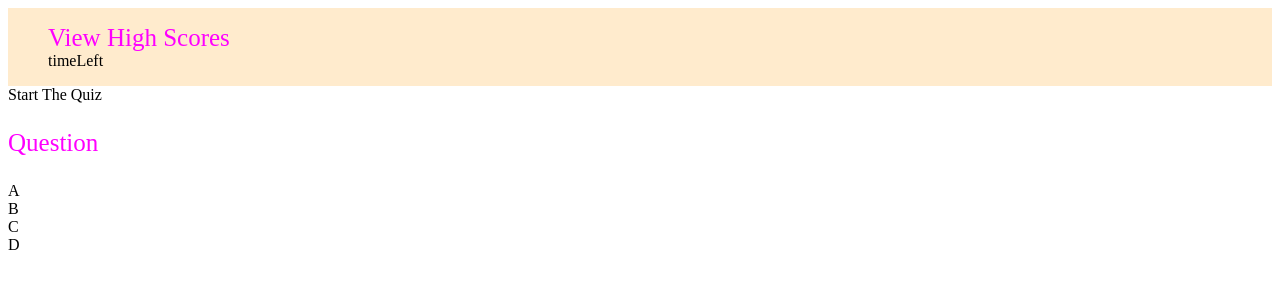
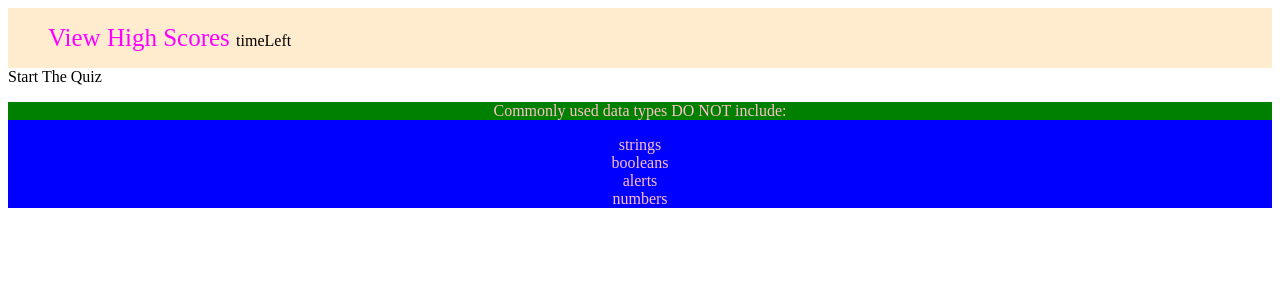
Before and after one commit to ksknight81/coding-quiz, a plain HTML site: page index.html in a window 1280 px wide. Drawn offline with Linux system fonts and the light colour scheme.

Commit message:
attempting to update functions

```diff
--- a/assets/css/style.css
+++ b/assets/css/style.css
@@ -1,30 +1,40 @@
-* {
-    flex-wrap: wrap;
-}
+
 
 header {
     display: flex;
     background-color:blanchedalmond;
-
 }
 
-header nav {
-    display: flex;
-    flex-wrap: wrap;
-    justify-content: space-between;
-}
-
-header li, a, p {
+header li, header a {
     font-size: 25px;
     color: magenta;
     text-decoration: none;
-    list-style: none;
+    display:inline;
+}
+
+header div {
+    display: inline;
+    text-align: right;
 }
 
 header p {
     justify-content: right;
 }
 
-quiz {
-    color: blue;
+.quizBox {
+    display: flex;
+    background-color: blue;
+
+
 }
+
+.questionBox {
+    text-align: center;
+    background-color: green;
+    color: pink
+}
+.answerBox {
+    color: pink;
+    justify-content: center;
+    text-align: center;
+}
--- a/assets/js/script.js
+++ b/assets/js/script.js
@@ -13,54 +13,113 @@
 //         }
 // }
 
+// select all elements
+const start = document.getElementById("start");
+const quiz = document.getElementById("quiz");
+const question = document.getElementById("question");
+const choiceA = document.getElementById("A");
+const choiceB = document.getElementById("B");
+const choiceC = document.getElementById("C");
+const choiceD = document.getElementById("D");
+
+
+
 let questions = [
     {
-        question: "Commonly used data types DO NOT include:"
-        choiceA: "strings"
-        choiceB: "booleans"
-        choiceC: "alerts"
-        choiceD: "numbers"
-        correct: ""
+        question: "Commonly used data types DO NOT include:",
+        choiceA: "strings",
+        choiceB: "booleans",
+        choiceC: "alerts",
+        choiceD: "numbers",
+        correct: "A",
     },
     {
-        question: "The condition in an if/else statement is enclosed with ______."
-        choiceA: "quotes"
-        choiceB: "curly brackets"
-        choiceC: "parenthesis"
-        choiceD: "square brackets"
-        correct:
+        question: "The condition in an if/else statement is enclosed with ______.",
+        choiceA: "quotes",
+        choiceB: "curly brackets",
+        choiceC: "parenthesis",
+        choiceD: "square brackets",
+        correct: "A"
     },
     {
-        question: "Arrays in JavaScript can be used to store _____."
-        choiceA: "numbers and strings"
-        choiceB: "other arrays"
-        choiceC: "booleans"
-        choiceD: "all of the above"
-        correct:
+        question: "Arrays in JavaScript can be used to store _____.",
+        choiceA: "numbers and strings",
+        choiceB: "other arrays",
+        choiceC: "booleans",
+        choiceD: "all of the above",
+        correct: "A"
     },
     {
-        question: "String values must be enclosed within _____ when being assigned to variables."
-        choiceA: "commas"
-        choiceB: "curly brackets"
-        choiceC: "quotes"
-        choiceD: "parenthesis"
-        correct:
+        question: "String values must be enclosed within _____ when being assigned to variables.",
+        choiceA: "commas",
+        choiceB: "curly brackets",
+        choiceC: "quotes",
+        choiceD: "parenthesis",
+        correct: "A"
     },
     {
-        question: "A very useful tool used during development and debugging for printing content to the debugger is:"
-        choiceA: "JavaScript"
-        choiceB: "terminal/bash"
-        choiceC: "for loops"
-        choiceD: "console.log"
-        correct:
-    },
-    {
-        question: ""
-        choiceA:
-        choiceB:
-        choiceC:
-        choiceD:
-        correct:
+        question: "A very useful tool used during development and debugging for printing content to the debugger is:",
+        choiceA: "JavaScript",
+        choiceB: "terminal/bash",
+        choiceC: "for loops",
+        choiceD: "console.log",
+        correct: "A"
+    }
+];
+
+// variables
+const lastQuestion = questions.length - 1;
+let runningQuestion = 0;
+
+
+// question function
+
+
+function renderQuestion(){
+        let q = questions[runningQuestion];
+        question.innerHTML = "<p>" + q.question + "</p>";
+        choiceA.innerHTML = q.choiceA;
+        choiceB.innerHTML = q.choiceB;
+        choiceC.innerHTML = q.choiceC;
+        choiceD.innerHTML = q.choiceD;
     }
 
-    function (questions);
+//start.style.display = "none";
+renderQuestion();
+quiz.style.display = "block";
+
+//render progress
+
+
+
+    // score calculation
+    let score = 0;
+
+    // check answer function
+    function checkAnswer(answer){
+        if(answer == questions[runningQuestionIndex].correct) {
+            // answer is correct
+            score++;
+        }else{
+            // answer is wrong
+            answerIsWrong();
+        }
+        if(runningQuestionIndex < lastQuestionIndex){
+            count = 0;
+            runningQuestionIndex++;
+            questionRender();
+        }else{
+            scoreRender();
+        }
+    }
+
+    function answerIsWrong (){
+        Timer - 10000;
+    }
+
+    // start the game
+function startQuiz() {
+        start.addEventListener("click", startQuiz);
+
+}
+    startQuiz();
--- a/index.html
+++ b/index.html
@@ -19,16 +19,19 @@
     </nav>
   </header>
 <body>
+    <!-- this line below shows where the questions are -->
     <div id="start">Start The Quiz</div>
-    <div id="quiz">
-        <div id="question"> <p> Question </p></div>
-            <div id="choices">
+    <div id="quiz" class="quizBox">
+        <div id="timer"></div>
+        <div id="question" class="questionBox"> <p> Question </p></div>
+        <div id="choices" class="answerBox">
                 <div class="choice" id="A" onclick="checkAnswer('A')">A</div>
                 <div class="choice" id="B" onclick="checkAnswer('B')">B</div>
                 <div class="choice" id="C" onclick="checkAnswer('C')">C</div>
                 <div class="choice" id="D" onclick="checkAnswer('D')">D</div>
             </div>
     </div>
+    <script src="./assets/js/script.js"></script>
 </body>
-<script src="./assets/js/script.js"></script>
+
 </html>
```
